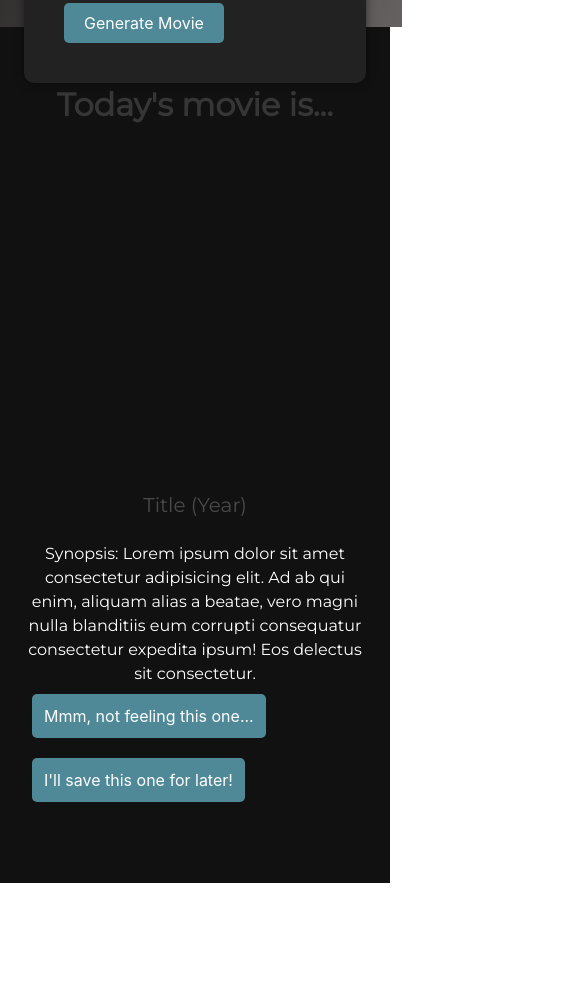
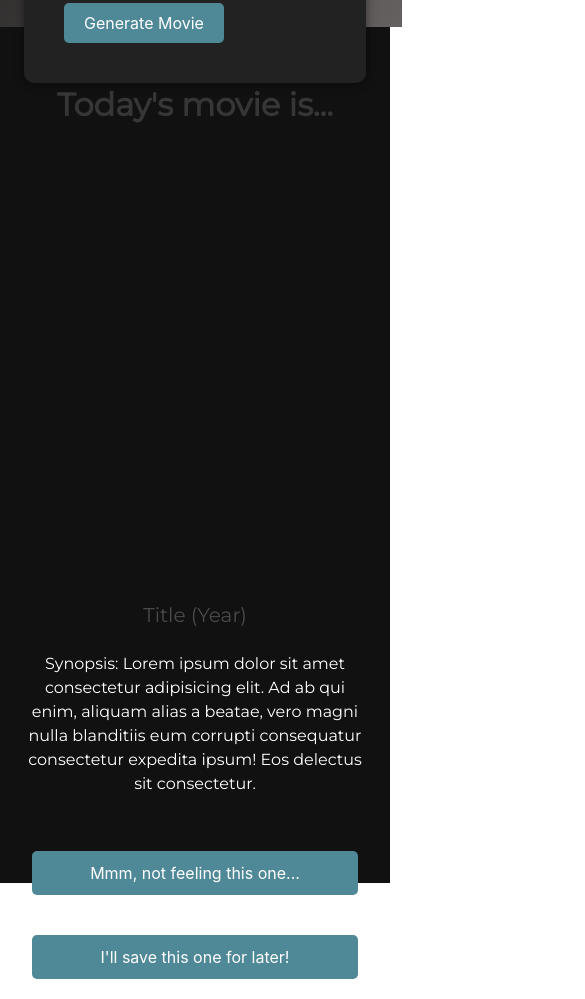
Before and after one commit to NuclearReid/Movie-Picker, a plain HTML site: page index.html in a window 390 px wide. Shown: the part 805-1804 px from the top of the page, 585 px wide, since content can reach past the window. Before the commit the page ends 1688 px from the top, so only its background shows below. Drawn offline with nearby package versions, Linux system fonts and the light colour scheme; a web font is replaced by a local one.

Commit message:
added media querie adressing button column issue, changed title to white and overrode css library

```diff
--- a/assets/style/style.css
+++ b/assets/style/style.css
@@ -29,6 +29,7 @@ header {
 #header-h1 {
     /* font-family: 'Old Standard TT', serif; */
     margin-top: 50px;
+    color: white;
 }
 
 #h2-form {
@@ -88,3 +89,11 @@ button:hover {
 }
 
 /* dynamic interactions */
+
+@media (max-width: 1200px){
+    .column-buttons {
+        display: flex;
+        flex-direction: column;
+        margin-top: 35px;
+    }
+}
--- a/index.html
+++ b/index.html
@@ -68,12 +68,12 @@
 
         <!-- randomly generated movie -->
          <div id="movie-choice" class="section has-text-centered hidden">
-            <h2 class="container title">Today's movie is...</h2>
+            <h2 class="container title ">Today's movie is...</h2>
 
             <!-- trailer -->
             <div id="selected-movie-info" class="columns">
-              <div class="column">
-                <iframe id="selected-trailer" width="560" height="315" src=""
+              <div class="column is-two-thirds">
+                <iframe id="selected-trailer" width="670" height="425" src=""
                 title="YouTube video player" frameborder="0"
                 allow="accelerometer; autoplay; clipboard-write; encrypted-media; gyroscope; picture-in-picture; web-share"
                 allowfullscreen></iframe>
@@ -83,7 +83,7 @@
               <div class="column">
                       <h2 id="selected-title-year" class="subtitle has-text-centered">Title (Year)</h3>
                       <p id="selected-synopsis">Synopsis: Lorem ipsum dolor sit amet consectetur adipisicing elit. Ad ab qui enim, aliquam alias a beatae, vero magni nulla blanditiis eum corrupti consequatur consectetur expedita ipsum! Eos delectus sit consectetur.</p>
-                        <div class="columns">
+                        <div class="columns column-buttons">
                           <button id="new-movie-btn" type="submit" class="column">Mmm, not feeling this one...</button>
                           <button id="store-movie" type="submit" class="column">I'll save this one for later!</button>
                         </div>
```
